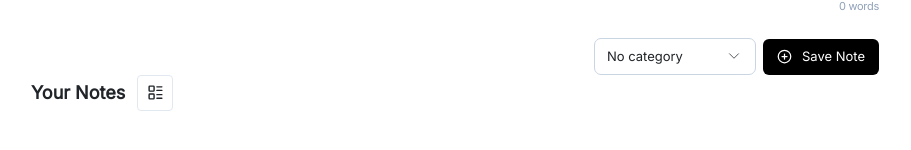
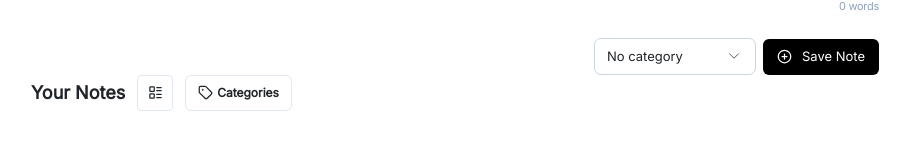
Before and after one commit to dev-rajm/awesome-todo-app, a React (Vite) app: page / in a window 1280 px wide. Shown: the part 180-330 px from the top of the page, without its empty margins (121-1032 px from the left). Built offline with nearby package versions, Linux system fonts and the light colour scheme.

Commit message:
Added Categories filter

```diff
--- a/src/components/Body.jsx
+++ b/src/components/Body.jsx
@@ -1,4 +1,4 @@
-import { CirclePlus, LayoutList } from "lucide-react";
+import { CirclePlus, LayoutList, Tag } from "lucide-react";
 import Dropdown from "./Dropdown";
 
 const Body = () => {
@@ -42,7 +42,11 @@ const Body = () => {
           <div className="flex space-x-3 items-center">
             <h2 className="text-lg font-semibold">Your Notes</h2>
             <div className="border border-slate-200 size-9 rounded flex justify-center items-center">
-              <LayoutList size={17} strokeWidth={2} />
+              <LayoutList size={15} strokeWidth={2} />
+            </div>
+            <div className="flex items-center rounded-md border border-slate-200 h-9 px-3 space-x-1">
+              <Tag size={15} strokeWidth={2} />
+              <span className="text-xs font-semibold">Categories</span>
             </div>
           </div>
           <div className="flex"></div>
```
